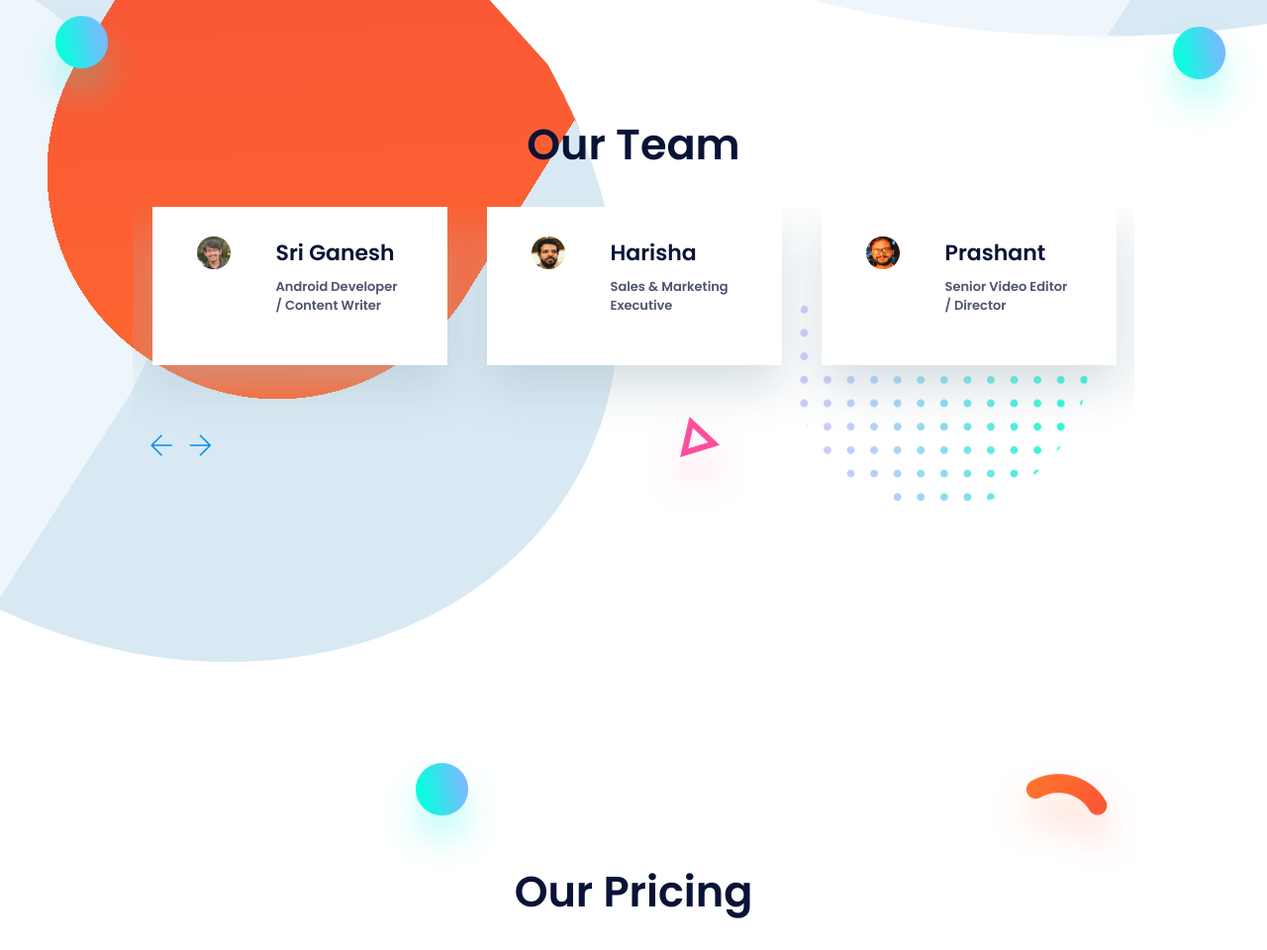
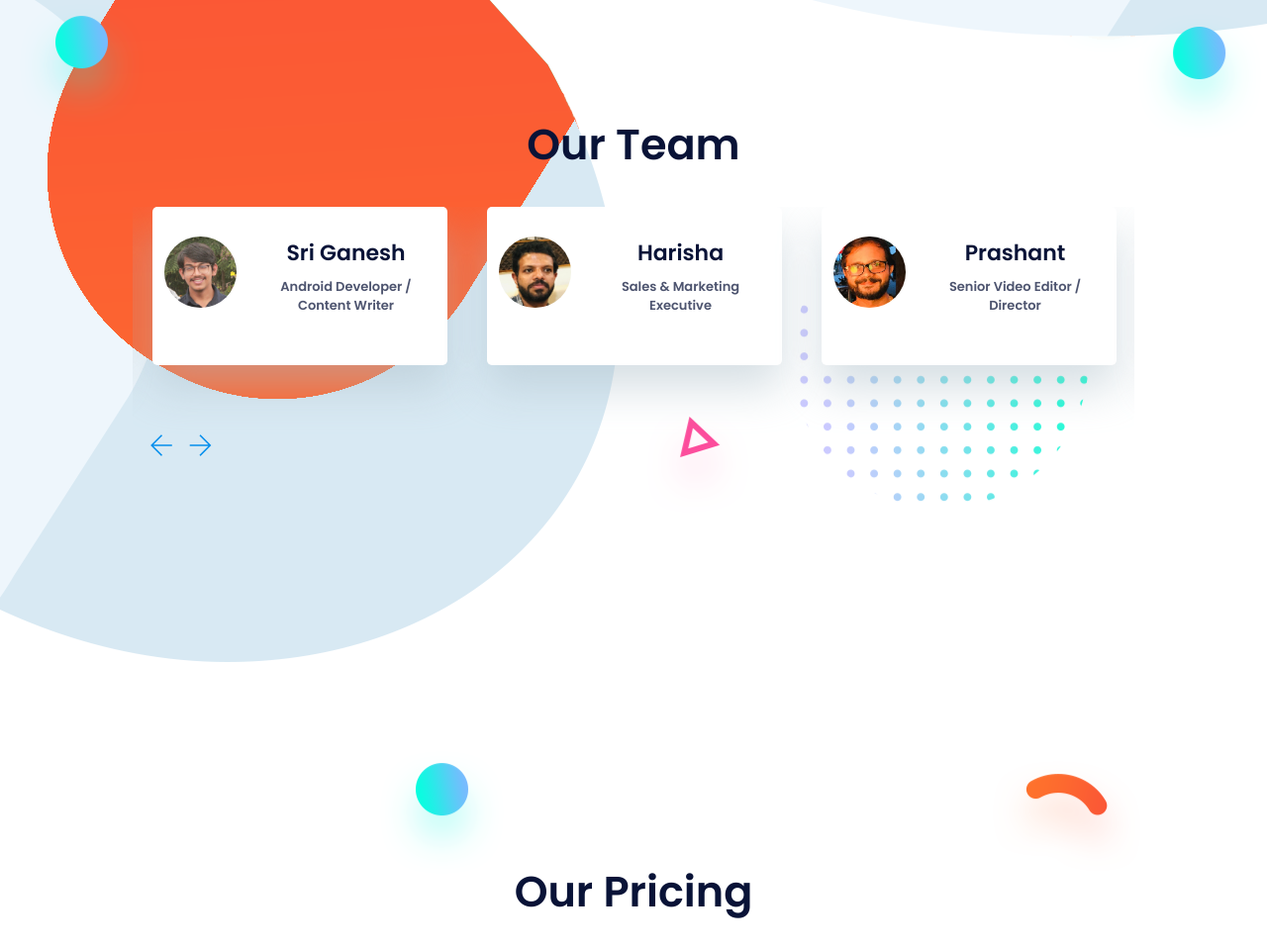
Before and after one commit to ManishMachaiah/ekangi, a plain HTML site: page index.html in a window 1280 px wide. Shown: the part 3965-4925 px from the top of the page at 99% size. Drawn offline with Linux system fonts and the light colour scheme.

Commit message:
Add files via upload

```diff
--- a/css/style.css
+++ b/css/style.css
@@ -647,7 +647,7 @@ a:hover {
 
 @media (max-width: 991px) {
   .seo-bg {
-    max-width: 350px;
+    max-width: 400px;
   }
 }
 
@@ -790,11 +790,18 @@ a:hover {
 }
 
 .team-member {
-  padding: 30px 45px;
+  padding: 30px 25px;
   background: #fff;
   box-shadow: 0px 23px 43px 0px rgba(172, 189, 199, 0.49);
   margin: 0 20px;
   min-height: 160px;
+  text-align: center;
+  border-radius: 5px;
+}
+.col-sm-4.team-member-img
+{
+padding-right: 2px;
+padding-left: 2px;
 }
 .team-member p
 {
@@ -803,7 +810,6 @@ a:hover {
 @media (max-width: 1200px) {
   .team-member {
     padding: 30px;
-    min-height: 160px;
   }
 }
 
```
